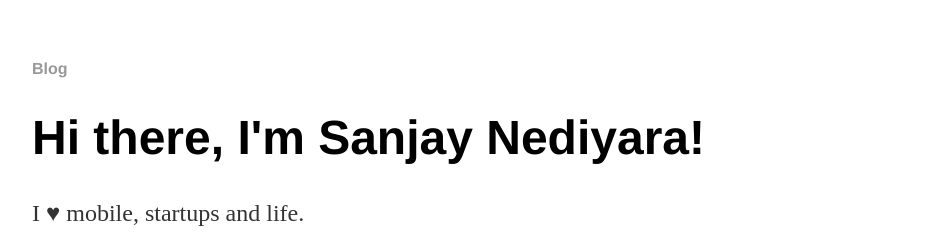
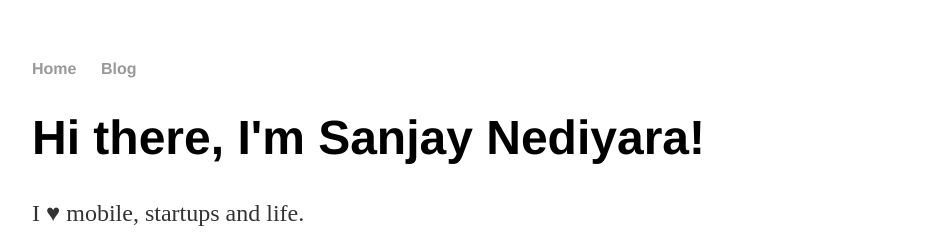
Before and after one commit to COD3BOY/cod3boy.github.io, a Jekyll site: the page built from index.html, in a window 1280 px wide. Shown: the top 252 px of the page, without its empty margins (160-1110 px from the left). Built offline with Jekyll 4.4.1, drawn with Linux system fonts in a browser that asks for light colours.

Commit message:
Update default.html

```diff
--- a/_layouts/default.html
+++ b/_layouts/default.html
@@ -8,6 +8,7 @@
 		<body>
 			<nav>
 	    		<ul>
+	    	                <li><a href="/home">Home</a></li>
 	        		<li><a href="/blog">Blog</a></li>
 	    		</ul>
 			</nav>
```
